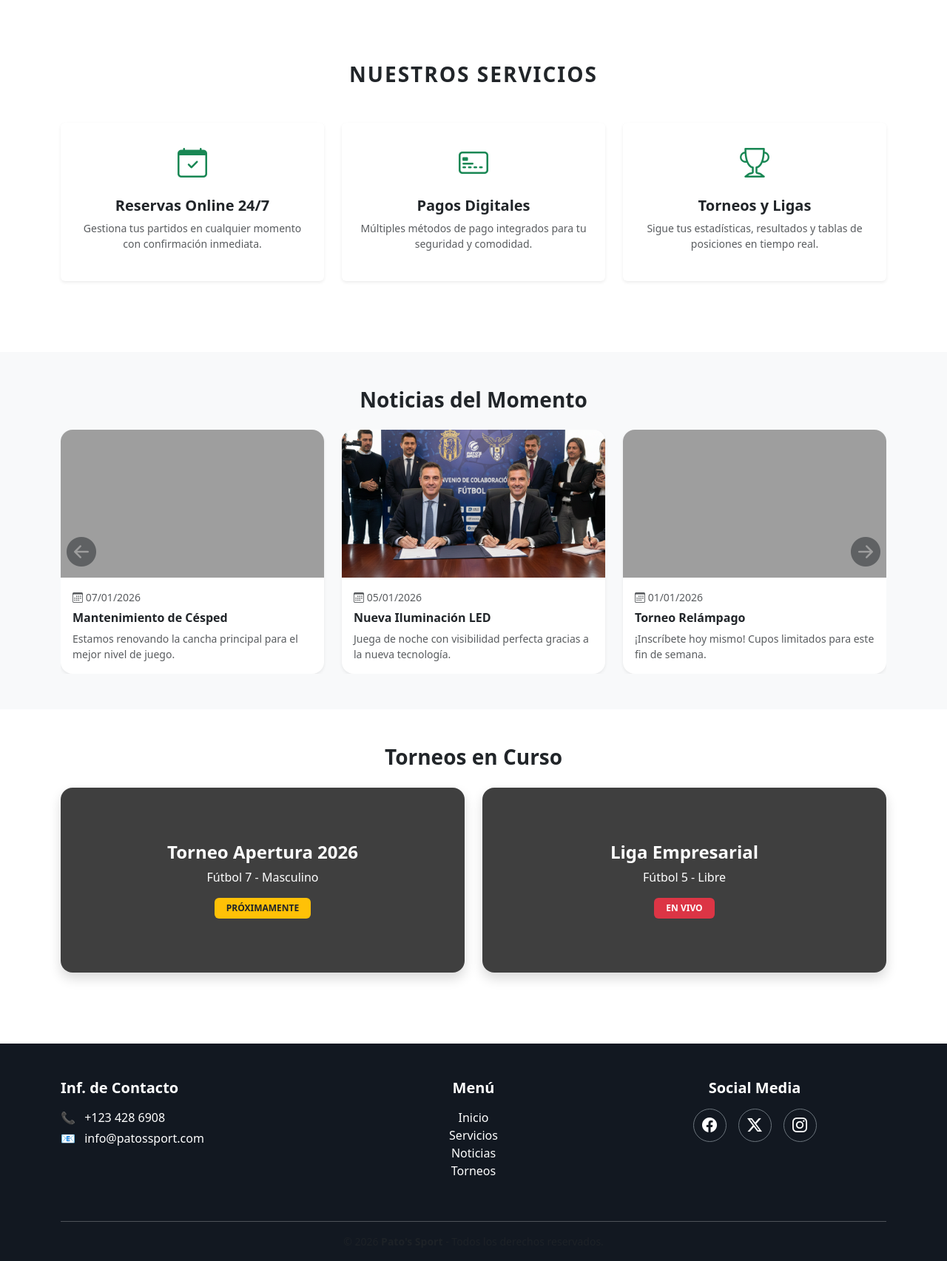
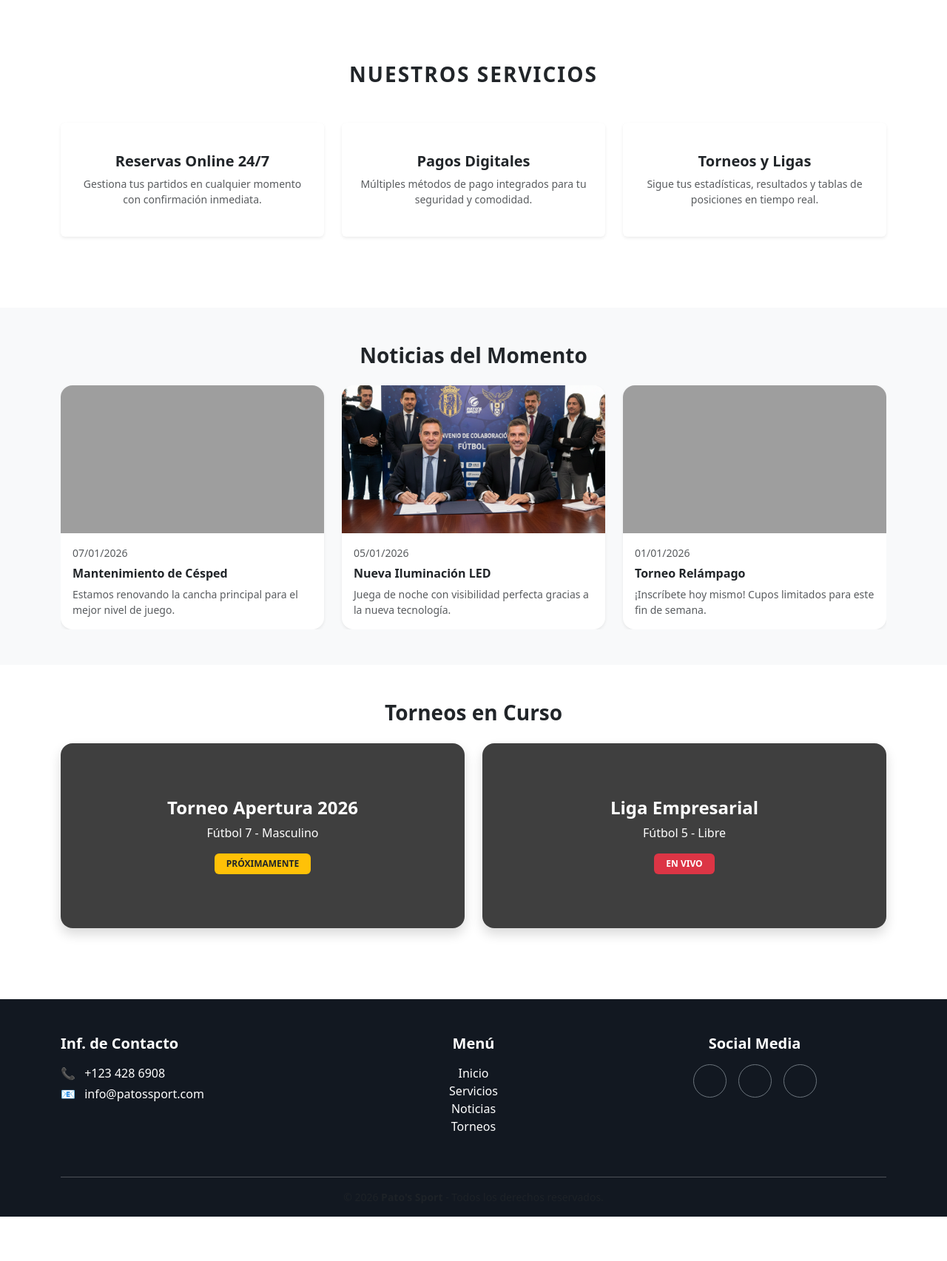
Before and after one commit to Josue-k12/Gestion_Canchas_Pato-s_Sport, a PHP site: page /Gestion_Canchas_Pato-s_Sport/ in a window 1280 px wide. Shown: the part 604-2309 px from the top of the page at 74% size. After the commit the page ends 2249 px from the top, so only its background shows below. Run offline with PHP 8.4, Linux system fonts and the light colour scheme; some libraries are stand-ins or nearby versions.

Commit message:
Refactor: Limpieza de rutas en header y eliminación de URL redundante en bootstrap

```diff
--- a/app/views/layout/header.php
+++ b/app/views/layout/header.php
@@ -7,7 +7,6 @@
 
     <link rel="icon" type="image/png" href="<?php echo URL; ?>public/img/logo_patos.png">
     <link rel="stylesheet" href="<?php echo URL; ?>public/css/bootstrap.min.css">
-    <link rel="stylesheet" href="https://cdn.jsdelivr.net/npm/bootstrap-icons@1.11.3/font/bootstrap-icons.min.css">
 
     <style>
         :root {
```
